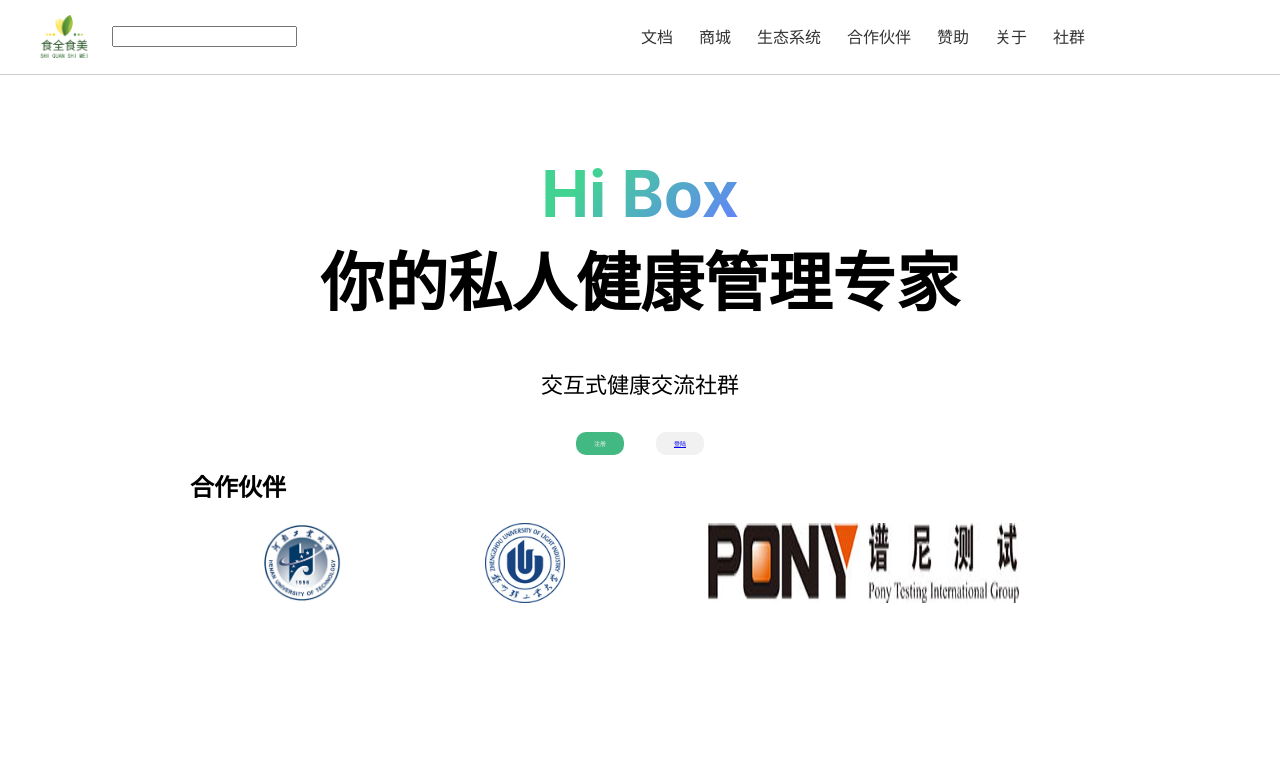
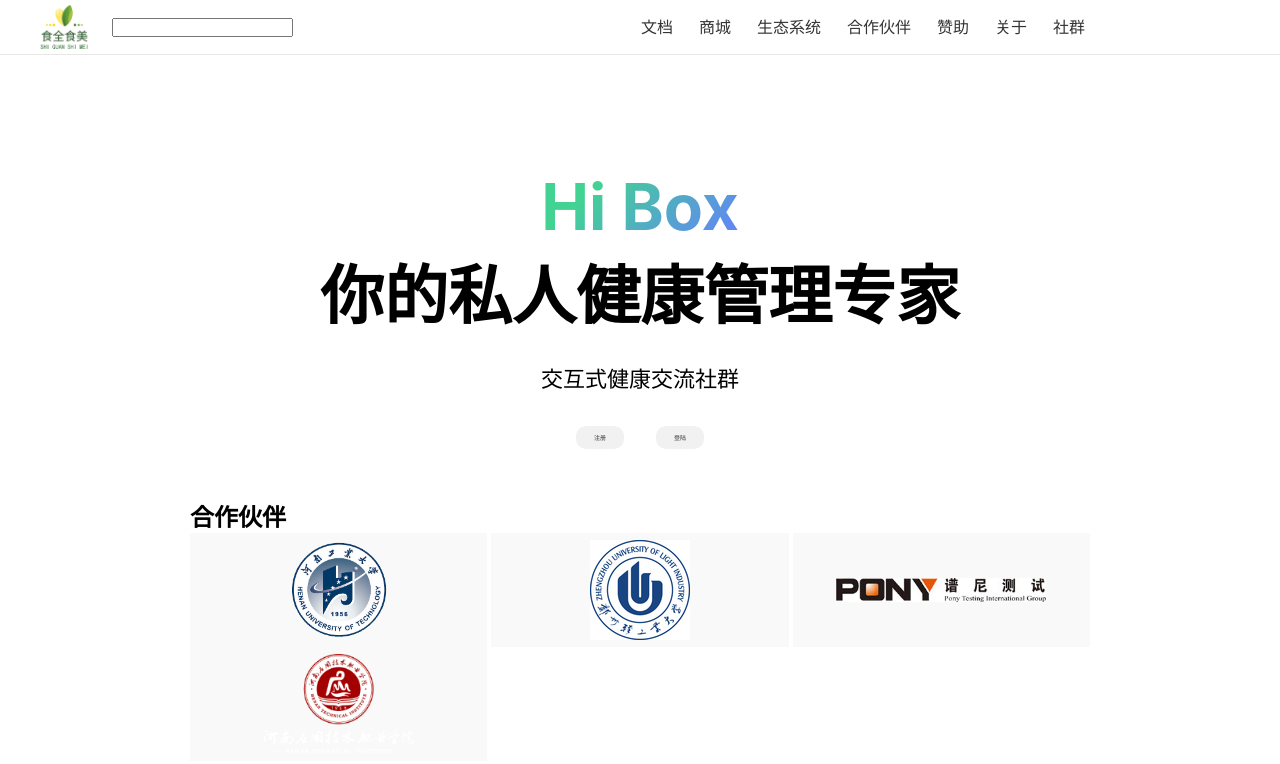
Before and after one commit to cherrieszzz/hi-box, a React (Create React App) app in the folder client/: page / in a window 1280 px wide. Shown: the top 764 px of the page. Built offline with nearby package versions, Linux system fonts and the light colour scheme.

Commit message:
重构导航栏

```diff
--- a/client/src/components/common/Navbar.js
+++ b/client/src/components/common/Navbar.js
@@ -1,18 +1,20 @@
 import React from 'react'
 import { Link } from 'react-router-dom'
 import nav_logo from '../../assets/logo.png'
+import './Navbar.module.css'
+import styles from './Navbar.module.css'
 
 export default function Navbar() {
     return (
-        <div className='navbar'>
-            <div className='navbar-logo'>
+        <div className={styles.navbar}>
+            <div className={styles.navbar_logo}>
                 {/* <svg class="icon" aria-hidden="true"> <use xlinkHref="#icon-React"></use> </svg> */}
                 <img src={nav_logo} alt='logo' />
-                <svg class="icon-search" aria-hidden="true"> <use xlinkHref="#icon-ic_search24px"></use> </svg>
+                <svg class={styles.icon_search} aria-hidden="true"> <use xlinkHref="#icon-ic_search24px"></use> </svg>
                 <input type='text'></input>
             </div>
 
-            <div className='navbar-links'>
+            <div className={styles.navbar_links}>
                 <ul>
                     <li> <Link to='/'>文档</Link> </li>
                     <li> <Link to='/'>商城</Link> </li>
@@ -21,9 +23,9 @@ export default function Navbar() {
                     <li> <Link to='/'>赞助</Link> </li>
                     <li> <Link to='/'>关于</Link> </li>
                     <li><Link to='/social'>社群 </Link> </li>
-                    <li><Link to='https://github.com/cherrieszzz/hi-box'><svg class="icon-nav-link" aria-hidden="true"> <use xlinkHref="#icon-github-fill"></use> </svg></Link> </li>
-                    <li><Link to='https://github.com/cherrieszzz/hi-box'><svg class="icon-nav-link" aria-hidden="true"> <use xlinkHref="#icon-wechat"></use> </svg></Link> </li>
-                    <li><Link to='https://github.com/cherrieszzz/hi-box'><svg class="icon-nav-link" aria-hidden="true"> <use xlinkHref="#icon-qq"></use> </svg></Link> </li>
+                    <li><Link to='https://github.com/cherrieszzz/hi-box'><svg class={styles.icon_nav_link} aria-hidden="true"> <use xlinkHref="#icon-github-fill"></use> </svg></Link> </li>
+                    <li><Link to='https://github.com/cherrieszzz/hi-box'><svg class={styles.icon_nav_link} aria-hidden="true"> <use xlinkHref="#icon-wechat"></use> </svg></Link> </li>
+                    <li><Link to='https://github.com/cherrieszzz/hi-box'><svg class={styles.icon_nav_link} aria-hidden="true"> <use xlinkHref="#icon-qq"></use> </svg></Link> </li>
                 </ul>
             </div>
         </div>
--- /dev/null
+++ b/client/src/components/common/Navbar.module.css
@@ -0,0 +1,66 @@
+.icon_search {
+    width: 1.5em;
+    height: 1.5em;
+    vertical-align: -0.15em;
+    fill: currentColor;
+    overflow: hidden;
+    color: #333;
+}
+
+.navbar {
+    height: 55px;
+    display: flex;
+    justify-content: space-between;
+    align-items: center;
+    padding: 0.5rem 2.5rem;
+    border-bottom: 1px solid rgba(60, 60, 60, .12);
+    position: fixed;
+    top: 0;
+    left: 0;
+    right: 0;
+    z-index: 1;
+}
+
+.icon_nav_link {
+    width: 1.5em;
+    height: 1.5em;
+    vertical-align: -0.15em;
+    fill: currentColor;
+    overflow: hidden;
+}
+
+
+.navbar a {
+    color: #333;
+    text-decoration: none;
+    padding: 5px 5px;
+}
+
+.navbar_logo {
+    display: flex;
+    justify-content: center;
+    align-items: center;
+}
+
+.navbar_logo img {
+    width: 3rem;
+}
+
+.navbar_links {
+    display: flex;
+    align-items: center;
+}
+
+.navbar a:hover {
+    background-color: #f3f4f4;
+    border-radius: 10px;
+}
+
+.navbar ul {
+    display: flex;
+    list-style: none;
+}
+
+.navbar li {
+    margin-left: 1rem;
+}
--- a/client/src/components/context/Partner.js
+++ /dev/null
@@ -1,20 +0,0 @@
-import React from 'react'
-import haut_logo from '../../assets/haut_logo.png'
-import zzuli_logo from '../../assets/zzuli_logo.jpg'
-import hati_logo from '../../assets/hati_logo.png'
-import pony_logo from '../../assets/pony_logo.jpg'
-import styles from './Partner.module.css'
-
-export default function Partner() {
-    return (
-        <div className={styles.partner}>
-            <h2>合作伙伴</h2>
-            <div className={styles.partner_container}>
-            <img src={haut_logo} alt='haut' className={styles.partner_logo} />
-            <img src={zzuli_logo} alt='haut' className={styles.partner_logo}/>
-            <img src={pony_logo} alt='haut' className={styles.partner_logo_long}     />
-            </div>
-
-        </div>
-    )
-}
--- a/client/src/components/context/Partner.module.css
+++ /dev/null
@@ -1,15 +0,0 @@
-.partner {
-    max-width: 900px;
-    margin: 0 auto;
-}
-
-.partner_container {
-    display: flex;
-    justify-content: space-around;
-    flex-wrap: wrap;
-}
-
-.partner_logo {
-    width: 80px;
-    height: 80px;
-}
--- a/client/src/components/context/Screen.js
+++ /dev/null
@@ -1,18 +0,0 @@
-import React from 'react'
-
-
-export default function Screen() {
-  return (
-    <div className='screen'>
-         <h1>
-          <span  className='yellow-green-title'>Hi Box</span>
-          <br/>
-         你的私人健康管理专家</h1>
-         <p className='description'>交互式健康交流社群</p>
-         <div className='screen-btn-group'>
-                <a className='screen-btn green'>注册</a>
-                <a className='screen-btn' href='/login'>登陆</a>
-         </div>
-    </div>
-  )
-}
--- a/client/src/components/pages/HomePage.js
+++ b/client/src/components/pages/HomePage.js
@@ -1,8 +1,9 @@
 import React from 'react'
 import PostList from '../PostList'
 import CommonLayout from '../layouts/CommonLayout'
-import Screen from '../context/Screen'
-import Partner from '../context/Partner'
+import Screen from '../sections/Screen'
+import Partner from '../sections/Partner'
+
 export default function Home() {
   return (
     <CommonLayout>
--- /dev/null
+++ b/client/src/components/sections/Partner.js
@@ -0,0 +1,51 @@
+import React from 'react'
+import haut_logo from '../../assets/haut_logo.png'
+import zzuli_logo from '../../assets/zzuli_logo.jpg'
+import hati_logo from '../../assets/hati_logo.png'
+import pony_logo from '../../assets/pony_logo.jpg'
+import styles from './Partner.module.css'
+
+function PartnerCard ({ partner }) {
+    return (
+        <div className={styles.partner_card}>
+            <img src={partner.img} alt={partner.name} />
+        </div>
+    )
+}
+
+export default function Partner() {
+    const partnerData = [
+        {
+            name:'haut',
+            img : haut_logo,
+        },
+        {
+            name:'zzuli',
+            img : zzuli_logo,
+        },
+        {
+            name:'pony',
+            img : pony_logo,
+        },
+        {
+            name:'hati',
+            img : hati_logo
+        }
+    ]
+
+    return (
+        <div className={styles.partner}>
+            <h2>合作伙伴</h2>
+            <div className={styles.partner_container}>
+                {
+                    partnerData.map(( partner ) => {
+                        return (
+                            <PartnerCard partner={partner} />
+                        )
+                    })
+                }
+            </div>
+
+        </div>
+    )
+}
--- /dev/null
+++ b/client/src/components/sections/Partner.module.css
@@ -0,0 +1,31 @@
+.partner {
+    max-width: 900px;
+    margin: 0 auto;
+}
+
+.partner_container {
+    --max-width: 100%;
+    display: grid;
+    grid-template-columns: repeat(auto-fill,minmax(var(--max-width),1fr));
+    column-gap: 4px;
+    --max-width: 240px;
+}
+
+.partner_logo {
+    width: 80px;
+    height: 80px;
+}
+
+.partner_card {
+
+    background-color: #f9f9f9;
+    display: flex;
+    justify-content: space-around;
+    align-items: center;
+    height: calc(var(--max-width) / 2 - 6px);
+}
+
+.partner_card > img {
+    max-width: 210px;
+    max-height: 100px;
+}
--- /dev/null
+++ b/client/src/components/sections/Screen.js
@@ -0,0 +1,18 @@
+import React from 'react'
+import styles from './Screen.module.css'
+
+export default function Screen() {
+  return (
+    <div className={styles.screen}>
+      <h1>
+        <span className={styles.yellow_green_title}>Hi Box</span>
+        <br />
+        你的私人健康管理专家</h1>
+      <p className={styles.description}>交互式健康交流社群</p>
+      <div className={styles.screen_btn_group}>
+        <a className={styles.screen_btn}>注册</a>
+        <a className={styles.screen_btn} href='/login'>登陆</a>
+      </div>
+    </div>
+  )
+}
--- /dev/null
+++ b/client/src/components/sections/Screen.module.css
@@ -0,0 +1,34 @@
+.screen {
+    text-align: center;
+    font-size: 2rem;
+    padding: 56px 32px;
+}
+
+.yellow_green_title {
+    background: -webkit-linear-gradient(315deg, #42d392 25%, #647eff);
+    -webkit-background-clip: text;
+    -webkit-text-fill-color: transparent;
+}
+
+.description {
+    color: var(--vt-c-text-2);
+    transition: color .5s;
+    font-size: 22px;
+    margin: 24px auto 40px;
+}
+
+.screen_btn_group {
+    font-size: 6px;
+}
+
+.screen_btn {
+    padding: 8px 18px;
+    background-color: #f1f1f1;
+    border-radius: 10px;
+    margin: 0 1rem;
+}
+
+.green {
+    background-color: #42b883;
+    color: #f1f1f1;
+}
--- a/client/src/index.css
+++ b/client/src/index.css
@@ -1,3 +1,22 @@
+* {
+  margin: 0;
+  padding: 0;
+}
+
+*, :before, :after {
+  box-sizing: border-box;
+}
+
+a {
+  text-decoration: none;
+  color: #333;
+}
+
+ul ol {
+  list-style: none;
+  margin: 0;
+}
+
 .icon {
   width: 2.5em;
   height: 2.5em;
@@ -6,61 +25,12 @@
   overflow: hidden;
 }
 
-.screen {
-  text-align: center;
-  font-size: 2rem;
-}
-
-.icon-search {
-  width: 1.5em;
-  height: 1.5em;
-  vertical-align: -0.15em;
-  fill: currentColor;
-  overflow: hidden;
-  color: #333;
-}
-
-.yellow-green-title {
-  background: -webkit-linear-gradient(315deg, #42d392 25%, #647eff);
-  -webkit-background-clip: text;
-  -webkit-text-fill-color: transparent;
-}
-
-.description {
-  color: var(--vt-c-text-2);
-  transition: color .5s;
-  font-size: 22px;
-  margin: 24px auto 40px;
-}
-
-.screen-btn-group {
-  font-size: 6px;
-}
-
-.screen-btn {
-  padding: 8px 18px;
-  background-color: #f1f1f1;
-  border-radius: 10px;
-  margin: 0 1rem;
-}
-
-.green {
-  background-color: #42b883;
-  color: #f1f1f1;
-}
 
 .logo {
   width: 15rem;
   height: 7.5rem;
 }
 
-.icon-nav-link {
-  width: 1.5em;
-  height: 1.5em;
-  vertical-align: -0.15em;
-  fill: currentColor;
-  overflow: hidden;
-}
 
 .icon-screen-react {
   width: 10em;
@@ -93,52 +63,3 @@ code {
   font-family: source-code-pro, Menlo, Monaco, Consolas, 'Courier New',
     monospace;
 }
-
-
-.navbar {
-  display: flex;
-  justify-content: space-between;
-  align-items: center;
-  padding: 0.5rem 2.5rem;
-  border-bottom: 1px solid #ccc;
-  position: fixed;
-  top: 0;
-  left: 0;
-  right: 0;
-  z-index: 1;
-}
-
-.navbar a {
-  color: #333;
-  text-decoration: none;
-  padding: 5px 5px;
-}
-
-.navbar-logo {
-  display: flex;
-  justify-content: center;
-  align-items: center;
-}
-
-.navbar-logo img{
-    width: 3rem;
-}
-
-.navbar-links {
-  display: flex;
-  align-items: center;
-}
-
-.navbar a:hover {
-  background-color: #f3f4f4;
-  border-radius: 10px;
-}
-
-.navbar ul {
-  display: flex;
-  list-style: none;
-}
-
-.navbar li {
-  margin-left: 1rem;
-}
```
Also changed, not shown: client/src/components/sections/LoginPicture.js (renamed from client/src/components/context/LoginPicture.js).
